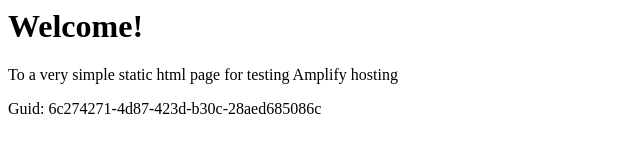
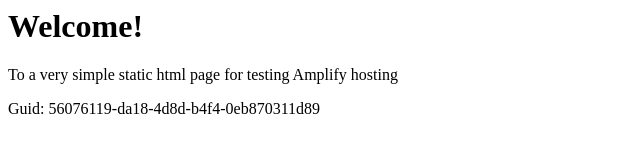
Before and after one commit to aws-aemilia-pdx/Github-PR-Commit-Integration-Test-DoNotTouch-GithubWebhookPreviewCanaryTest-v1-beta-us-west-2, a website: page src/index.html in a window 1280 px wide. Shown: the full height of the page, 0-640 px from the left. Drawn offline with Linux system fonts and the light colour scheme.

Commit message:
commit from integ tests

```diff
--- a/src/index.html
+++ b/src/index.html
@@ -12,6 +12,6 @@
 <body>
     <h1>Welcome!</h1>
     <p>To a very simple static html page for testing Amplify hosting</p>
-    <p>Guid: 6c274271-4d87-423d-b30c-28aed685086c</p></body>
+    <p>Guid: 56076119-da18-4d8d-b4f4-0eb870311d89</p></body>
 
 </html>
```
